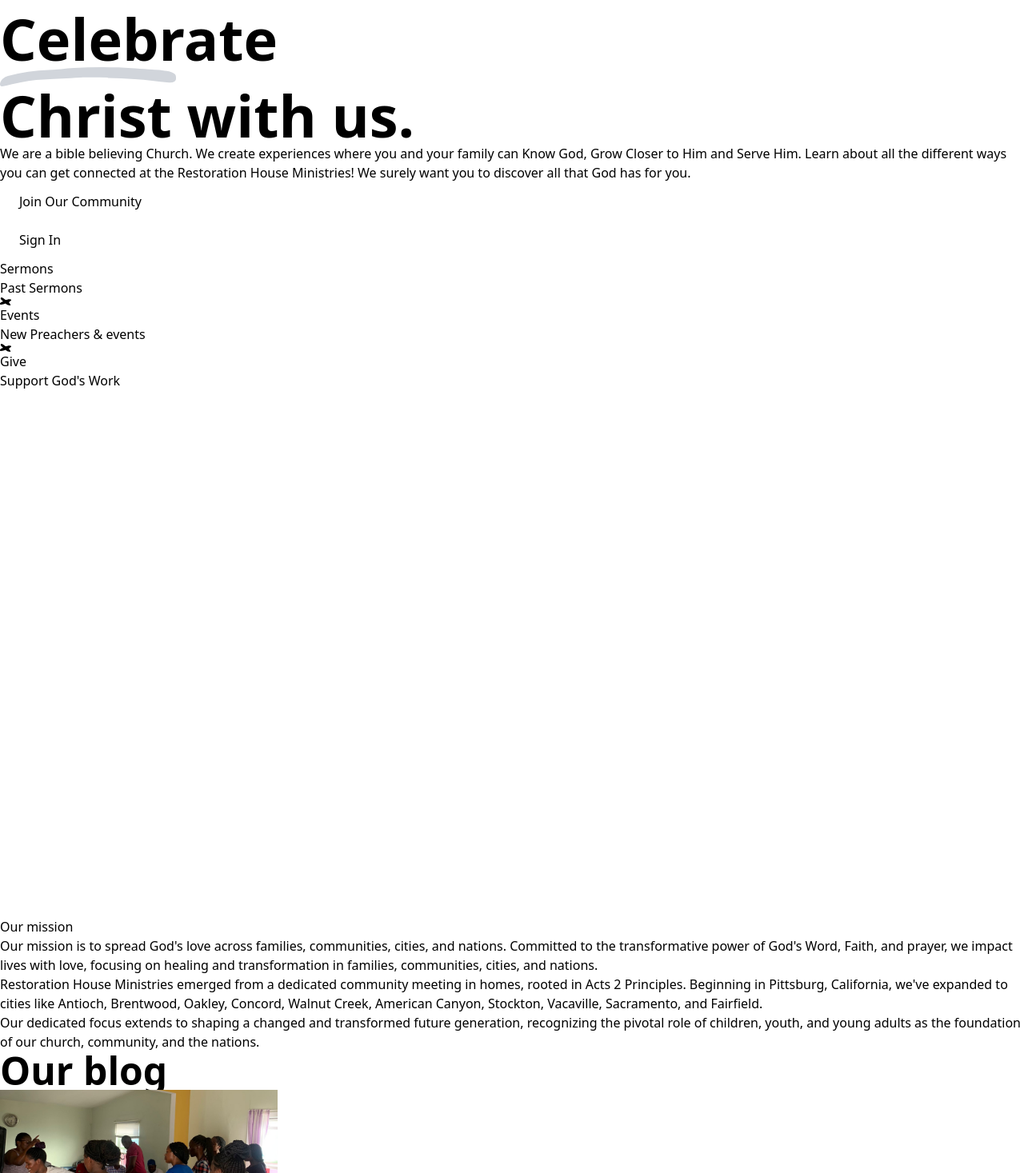
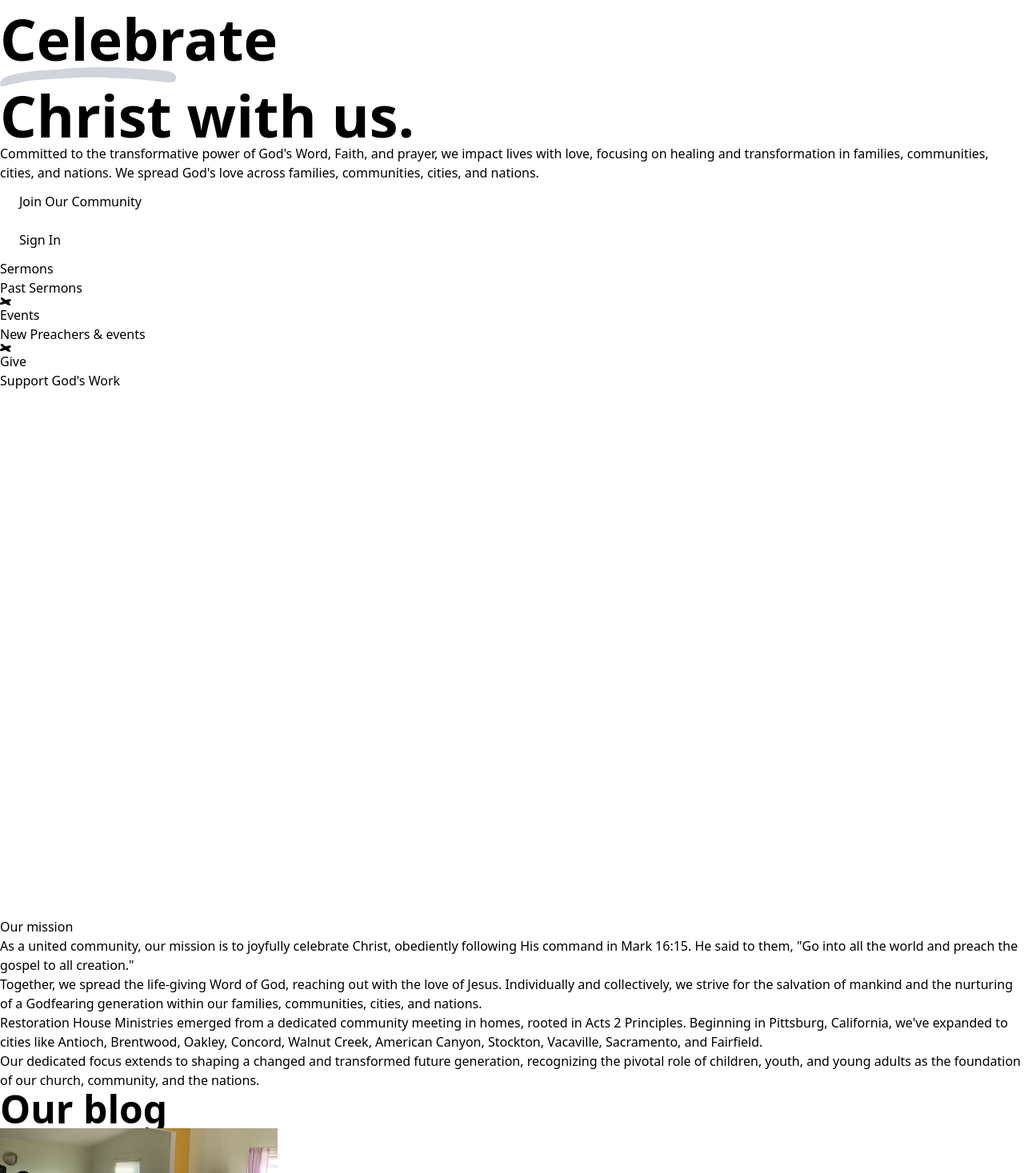
Before and after one commit to Bwogi/rhf, a React (Vite) app: page / in a window 1280 px wide. Shown: the part 422-1889 px from the top of the page at 80% size. Built offline with nearby package versions, Linux system fonts and the light colour scheme.

Commit message:
resuing what is available while awaiting photos

```diff
--- a/src/pages/About.jsx
+++ b/src/pages/About.jsx
@@ -78,12 +78,18 @@
         <div className="mt-6 flex flex-col gap-x-8 gap-y-20 lg:flex-row">
           <div className="lg:w-full lg:max-w-2xl lg:flex-auto">
             <p className="text-xl leading-8 text-gray-600">
-              Our mission is to spread God's love across families, communities,
-              cities, and nations. Committed to the transformative power of
-              God's Word, Faith, and prayer, we impact lives with love, focusing
-              on healing and transformation in families, communities, cities,
-              and nations.
+              As a united community, our mission is to joyfully celebrate
+              Christ, obediently following His command in Mark 16:15. He said to
+              them, "Go into all the world and preach the gospel to all
+              creation."
             </p>
+            <p>
+              Together, we spread the life-giving Word of God, reaching out with
+              the love of Jesus. Individually and collectively, we strive for
+              the salvation of mankind and the nurturing of a Godfearing
+              generation within our families, communities, cities, and nations.
+            </p>
+
             <div className="mt-10 max-w-xl text-base leading-7 text-gray-700">
               <p>
                 Restoration House Ministries emerged from a dedicated community
--- a/src/partials/Hero.jsx
+++ b/src/partials/Hero.jsx
@@ -48,11 +48,11 @@
                 data-aos="fade-right"
                 data-aos-delay="200"
               >
-                We are a bible believing Church. We create experiences where you
-                and your family can Know God, Grow Closer to Him and Serve Him.
-                Learn about all the different ways you can get connected at the
-                Restoration House Ministries! We surely want you to discover all
-                that God has for you.
+                Committed to the transformative power of God's Word, Faith, and
+                prayer, we impact lives with love, focusing on healing and
+                transformation in families, communities, cities, and nations. We
+                spread God's love across families, communities, cities, and
+                nations.
               </p>
               {/* Buttons */}
               <div
```
